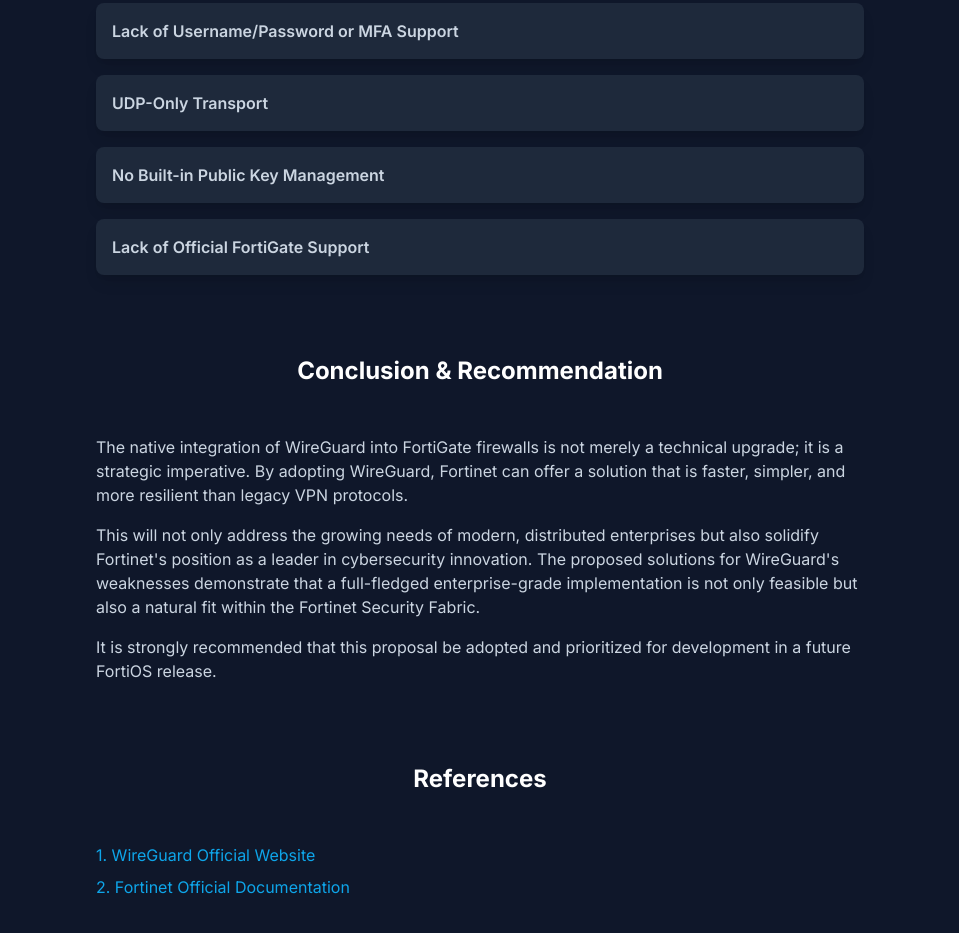
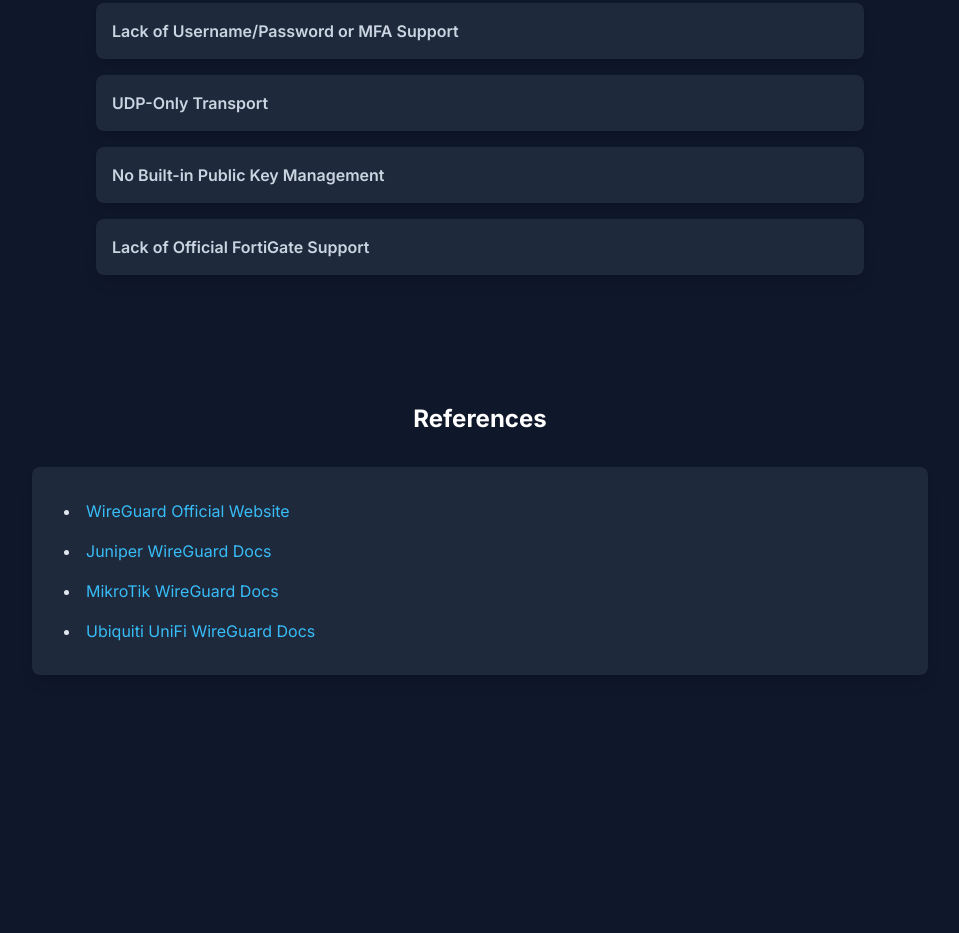
Before and after one commit to kevingitlab-dev/fortios, a plain HTML site: page index.html in a window 1280 px wide. Shown: the part 3097-4030 px from the top of the page, without its empty margins (160-1119 px from the left). After the commit the page ends 3868 px from the top, so only its background shows below. Drawn offline with nearby package versions, Linux system fonts and the light colour scheme.

Commit message:
Update index.html

```diff
--- a/index.html
+++ b/index.html
@@ -500,30 +500,28 @@ end</div>
                 </div>
             </section>
 
-            <section id="recommendation">
-                <div class="text-center mb-12">
-                    <h3 class="text-2xl font-bold text-white" data-translate-key="recommendation.title">Conclusion & Recommendation</h3>
+            <section id="references" class="py-12">
+                <div class="text-center mb-8">
+                    <h3 class="text-2xl font-bold text-white" data-translate-key="references.title">Technical References</h3>
                 </div>
-                <div class="max-w-3xl mx-auto text-slate-300 space-y-4">
-                    <p data-translate-key="recommendation.text1">The native integration of WireGuard into FortiGate firewalls is not merely a technical upgrade; it is a strategic imperative. By adopting WireGuard, Fortinet can offer a solution that is faster, simpler, and more resilient than legacy VPN protocols.</p>
-                    <p data-translate-key="recommendation.text2">This will not only address the growing needs of modern, distributed enterprises but also solidify Fortinet's position as a leader in cybersecurity innovation. The proposed solutions for WireGuard's weaknesses demonstrate that a full-fledged enterprise-grade implementation is not only feasible but also a natural fit within the Fortinet Security Fabric.</p>
-                    <p data-translate-key="recommendation.text3">It is strongly recommended that this proposal be adopted and prioritized for development in a future FortiOS release.</p>
+                <div class="bg-slate-800 rounded-lg p-8 shadow-lg max-w-4xl mx-auto">
+                    <ul class="space-y-4 list-disc list-inside">
+                        <li>
+                            <a href="https://www.wireguard.com/" target="_blank" class="text-sky-400 hover:text-white transition-colors duration-200" data-translate-key="references.link1">WireGuard Official Website</a>
+                        </li>
+                        <li>
+                            <a href="https://docs.128technology.com/docs/plugin_wireguard" target="_blank" class="text-sky-400 hover:text-white transition-colors duration-200" data-translate-key="references.link2">Juniper WireGuard Docs</a>
+                        </li>
+                        <li>
+                            <a href="https://help.mikrotik.com/docs/spaces/ROS/pages/69664792/WireGuard" target="_blank" class="text-sky-400 hover:text-white transition-colors duration-200" data-translate-key="references.link3">MikroTik WireGuard Docs</a>
+                        </li>
+                        <li>
+                            <a href="https://help.ui.com/hc/en-us/articles/115005445768-UniFi-Security-Gateway-USG-Introduction-to-IPsec-Site-to-Site-VPNs" target="_blank" class="text-sky-400 hover:text-white transition-colors duration-200" data-translate-key="references.link4">Ubiquiti UniFi WireGuard Docs</a>
+                        </li>
+                    </ul>
                 </div>
             </section>
 
-            <section id="references">
-                <div class="text-center mb-12">
-                    <h3 class="text-2xl font-bold text-white" data-translate-key="references.title">References</h3>
-                </div>
-                <div class="max-w-3xl mx-auto text-slate-300 space-y-2">
-                    <p>
-                        <a href="https://www.wireguard.com/" target="_blank" class="nav-link text-sky-500" data-translate-key="references.ref1">1. WireGuard Official Website</a>
-                    </p>
-                    <p>
-                        <a href="https://docs.fortinet.com/" target="_blank" class="nav-link text-sky-500" data-translate-key="references.ref2">2. Fortinet Official Documentation</a>
-                    </p>
-                </div>
-            </section>
 
         </div>
     </main>
@@ -699,8 +697,10 @@ end</div>
                 "recommendation.text2": "這不僅能滿足現代分散式企業日益增長的需求，還能鞏固 Fortinet 在網路安全創新領域的領導地位。針對 WireGuard 弱點所提出的解決方案證明，一個成熟的企業級實施方案不僅可行，也與 Fortinet Security Fabric 自然契合。",
                 "recommendation.text3": "強烈建議在未來的 FortiOS 版本中採納並優先開發此提案。" ,
                 "references.title": "參考資料",
-                "references.ref1": "1. WireGuard 官方網站",
-                "references.ref2": "2. Fortinet 官方文件"
+                "references..link1": "1. WireGuard 官方網站",
+                "references..link2": "2. Juniper 官方文件",
+                "references..link3": "3. MikroTik 官方文件",
+                "references..link4": "4. Ubiquiti UniFi 官方文件"
             }
         };
 
```
